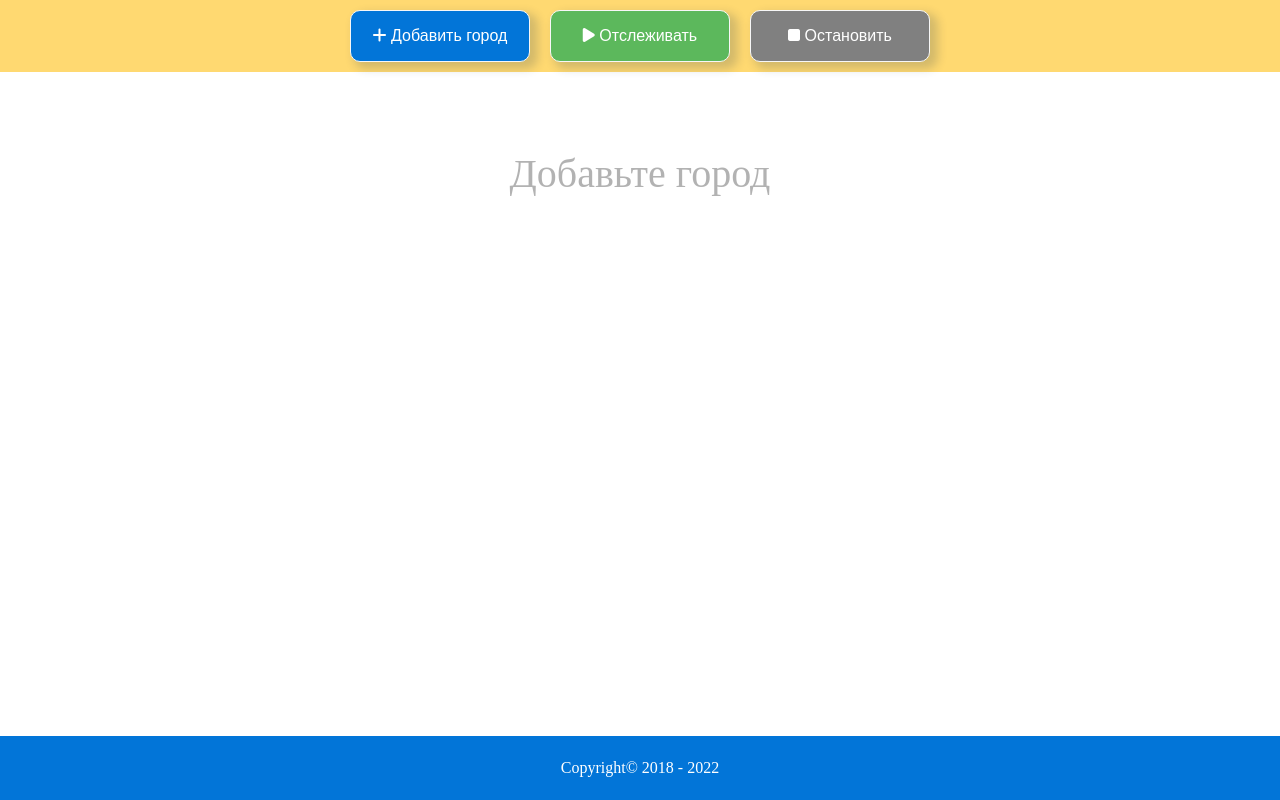
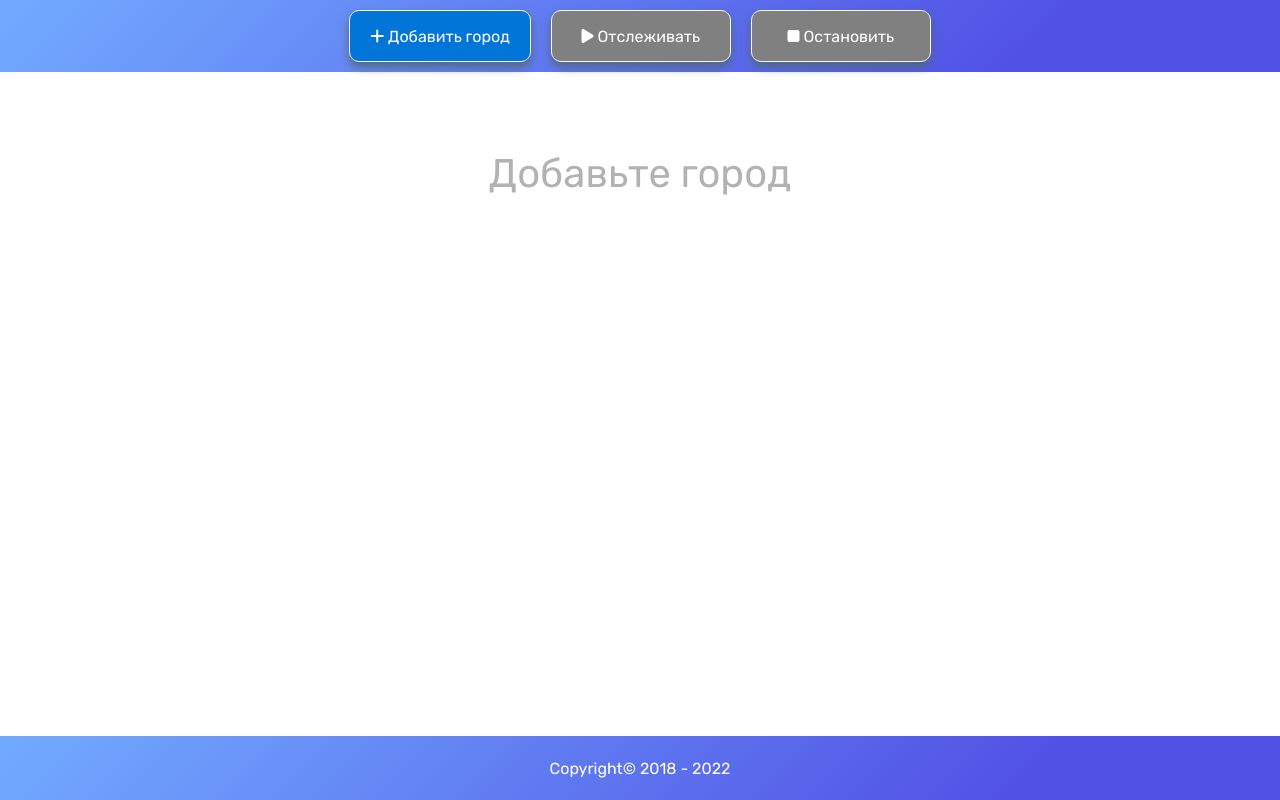
Before and after one commit to dekan006/Weather-app-test, an Angular app: page / in a window 1280 px wide. Built offline with nearby package versions, Linux system fonts and the light colour scheme.

Commit message:
deploy Heroku, UI

```diff
--- a/package.json
+++ b/package.json
@@ -3,10 +3,11 @@
   "version": "0.0.0",
   "scripts": {
     "ng": "ng",
-    "start": "ng serve",
+    "start": "node server.js",
     "build": "ng build",
     "watch": "ng build --watch --configuration development",
-    "test": "ng test"
+    "test": "ng test",
+    "heroku-postbuild": "ng build --prod"
   },
   "private": true,
   "dependencies": {
--- a/src/app/app.component.css
+++ b/src/app/app.component.css
@@ -4,6 +4,9 @@
     justify-content: flex-start;
     height: 100vh;
     width: 100%;
+    background-color: #ffffff;
+
+
 }
 
 .header {
@@ -12,7 +15,7 @@
     flex-direction: row;
     flex-wrap: wrap;
     justify-content: center;
-    background-color: #ffd971;
+    background: linear-gradient( 135deg, #72abff 0%, #5151E5 80%);
     top: 0;
     width: 100%;
     min-height: 9%;
@@ -30,15 +33,19 @@
     border: 1px solid #f7f7f7;
     color: #ffffff;
     font-size: 1rem;
-    -webkit-box-shadow: 6px 5px 10px 2px rgba(34, 60, 80, 0.2);
-    -moz-box-shadow: 6px 5px 10px 2px rgba(34, 60, 80, 0.2);
-    box-shadow: 6px 5px 10px 2px rgba(34, 60, 80, 0.2);
+    box-shadow: 0px 5px 10px #51687e;
+    transition: all 0.3s;
 }
 
 .button:hover {
-    transform: scale(1.1);
+    transform: scale(1.02);
+    box-shadow: 0px 15px 25px -5px #51687e;
     cursor: pointer;
 }
+.button:active {
+    box-shadow: 0px 4px 8px #333f4b;
+    transform: scale(0.98);
+  }
 
 .header__button_add {
     background-color: #0275d8;
@@ -54,11 +61,15 @@
 
 .disabled {
     background-color: #808080;
+    transform: scale(1);
+    cursor: pointer;
 }
 
 .disabled:hover {
     transform: scale(1.0);
     cursor: default;
+    transform: scale(1);
+    box-shadow: 0px 5px 10px #51687e;
 }
 
 .fas .header{
@@ -79,6 +90,7 @@
     right: 0;
     left: 0;
     background: rgba(0, 0, 0, 0.5);
+    z-index: 11;
 }
 
 .body__modal_window {
@@ -94,7 +106,7 @@
     left: 50%;
     top: 20%;
     transform: translate(-50%, 0);
-    z-index: 10;
+    z-index: 12;
 }
 
 .modal_item {
@@ -117,8 +129,18 @@
     font-size: 2rem;
     padding: 10px;
     color: #000000;
+}
 
+.modal__button_close:hover {
+    transform: scale(1.3);
+    cursor: pointer;
+    transition: all 0.3s;
 }
+.modal__button_close:active {
+    transform: scale(0.95);
+    cursor: pointer;
+}
+
 
 .body__content {
     display: flex;
@@ -165,7 +187,7 @@
     display: flex;
     justify-content: center;
     align-items: center;
-    background-color: #0275d8;
+    background: linear-gradient( 135deg, #72abff 0%, #5151E5 80%);
     color: white;
     min-height: 8vh;
 }
--- a/src/app/app.component.html
+++ b/src/app/app.component.html
@@ -1,20 +1,40 @@
 <div class="wrapper">
     <header class="header">
-        <button class="button header__button_add" (click)="showModal=true"><i class="fas fa-plus"></i> Добавить город</button>
-        <button class="button header__button_start" (click)="weatherService.startInterval()"><i class="fas fa-play"></i> Отслеживать</button>
-        <button class="button header__button_stop" [disabled]="!weatherService.intervalRun" [ngClass]={disabled:!weatherService.intervalRun} (click)="weatherService.stopInterval()" > <i class="fas fa-stop"></i> Остановить</button>
+        <button class="button header__button_add"
+                (click)="showModal=true">
+                <i class="fas fa-plus"></i>
+                 Добавить город
+        </button>
+        <button class="button header__button_start"
+                [disabled]="weatherService.cardCities.length === 0"
+                [class.disabled]="weatherService.cardCities.length == 0"
+                (click)="weatherService.startInterval()">
+                <i class="fas fa-play"></i>
+                Отслеживать
+        </button>
+        <button class="button header__button_stop"
+                [disabled]="!weatherService.intervalRun"
+                [ngClass]={disabled:!weatherService.intervalRun}
+                (click)="weatherService.stopInterval()">
+                <i class="fas fa-stop"></i> Остановить
+        </button>
     </header>
 
     <div class="body">
       <div class="body__modal" [ngClass]={display_none:!showModal}>
-        <div class="body__modal_backdrop"></div>
+        <div class="body__modal_backdrop" (click)="showModal=false"></div>
         <div class="body__modal_window">
           <h4 class="modal__title modal_item">Выберите город</h4>
           <ng-select  placeholder="Выберите город" (change)="weatherService.addCardCity($event)">
             <ng-option *ngFor="let city of weatherService.cities" [value]="city">{{city}}</ng-option>
           </ng-select>
-          <button class="button modal__button modal_item" (click)="showModal=false">Закрыть</button>
-          <div class="modal__button_close" (click)="showModal=false"><i class="fas fa-times"></i></div>
+          <button class="button modal__button modal_item"
+                  (click)="showModal=false">Закрыть
+          </button>
+          <div class="modal__button_close"
+                  (click)="showModal=false">
+                  <i class="fas fa-times"></i>
+          </div>
         </div>
       </div>
 
@@ -28,14 +48,22 @@
         </div>
 
         <div class="body__modal" [ngClass]={display_none:!weatherService.showModalDel}>
-          <div class="body__modal_backdrop"></div>
-          <div class="body__modal_window">
-            <h4 class="modal__title modal_item">Действительно хотите удалить город {{weatherService.deleteCity}}?</h4>
+          <div class="body__modal_backdrop" (click)="weatherService.showModalDel=false"></div>
+          <div class="body__modal_window" >
+            <p class="modal__title modal_item">Действительно хотите удалить город {{weatherService.deleteCity}}?</p>
             <div class="modal__button_del_group">
-              <button class="button modal__button modal_item" (click)="weatherService.showModalDel=false">Отменить</button>
-              <button class="button modal__button modal_item button_del" (click)="weatherService.deleteCardCity(weatherService.deleteCity)">Удалить</button>
+              <button class="button modal__button modal_item"
+                      (click)="weatherService.showModalDel=false">
+                      Отменить
+              </button>
+              <button class="button modal__button modal_item button_del"
+                      (click)="weatherService.deleteCardCity(weatherService.deleteCity)">
+                      Удалить
+              </button>
             </div>
-            <div class="modal__button_close" (click)="weatherService.showModalDel=false"><i class="fas fa-times"></i></div>
+            <div class="modal__button_close" (click)="weatherService.showModalDel=false">
+                  <i class="fas fa-times"></i>
+            </div>
           </div>
         </div>
 
--- a/src/app/app.component.ts
+++ b/src/app/app.component.ts
@@ -7,6 +7,7 @@ import { WeatherService } from './service/weather.service';
   selector: 'app-root',
   templateUrl: './app.component.html',
   styleUrls: ['./app.component.css']
+
 })
 export class AppComponent implements OnInit{
   title = 'weather-app-test';
@@ -32,6 +33,4 @@ export class AppComponent implements OnInit{
     }
   }
 
-
-
 }
--- a/src/app/component/card/card.component.css
+++ b/src/app/component/card/card.component.css
@@ -3,10 +3,11 @@
     margin-left: 20px;
     width: 280px;
     background-color: bisque;
-    border-radius: 10px;
+    border-radius: 30px;
     -webkit-box-shadow: 6px 5px 10px 2px rgba(34, 60, 80, 0.2);
     -moz-box-shadow: 6px 5px 10px 2px rgba(34, 60, 80, 0.2);
     box-shadow: 6px 5px 10px 2px rgba(34, 60, 80, 0.2);
+    background: linear-gradient( 135deg, #93beff 0%, #6464ff 80%);
 }
 .card_item{
     font-size: 2rem;
@@ -20,6 +21,7 @@
     justify-content:space-between;
     align-items:center;
     min-height: 270px;
+    padding-top: 10px;
 }
 
 .card__updateData {
@@ -55,20 +57,26 @@
 }
 .card:hover {
     background-color: rgb(250, 184, 104);
-    transform: scale(1.05);
+    transform: scale(1.02);
 }
 .card:hover .card__iconDelete{
     display: inline;
 }
 
 .card__iconDelete:hover {
-    transform: scale(1.2);
+    transform: scale(1.1);
+    cursor: pointer;
+}
+
+.card__iconDelete:active {
+    transform: scale(0.95);
     cursor: pointer;
 }
 
 .card__noData {
     height: 200px;
     font-size: 1.5rem;
+    color: rgb(99, 99, 99);
     display: flex;
     flex-direction: column;
     justify-content:center;
--- a/src/app/component/card/card.component.html
+++ b/src/app/component/card/card.component.html
@@ -12,10 +12,10 @@
 
         <div class="card__noData" *ngIf="!updateData">
             <div class="card__noData_item">
-                Нет данных
+                <p>Нет данных</p>
             </div>
         </div>
 
-        <div class="card__iconDelete" (click)="weatherService.showModalDeleteCity(city)"><i class="fas fa-trash" ></i></div>
+        <div class="card__iconDelete" (click)="weatherService.showDialogDeleteCity(city)"><i class="fas fa-trash" ></i></div>
     </div>
 </div>
--- a/src/app/component/card/card.component.ts
+++ b/src/app/component/card/card.component.ts
@@ -16,12 +16,11 @@ export class CardComponent implements OnInit {
 
   @Input() city: string ='';
 
+
   constructor(
     public weatherService: WeatherService
-  ) { }
-
-  ngOnInit(): void {
-        this.weatherService.interval$.subscribe( res => {
+  ) {
+    this.weatherService.interval$.subscribe( (res: void) => {
       this.weatherService.getWeatherCity(this.city).subscribe( (res: any) => {
           this.temp = this.weatherService.convertKelvinToCelsius(res.main.temp);
           this.humidity = res.main.humidity;
@@ -33,7 +32,7 @@ export class CardComponent implements OnInit {
   })
    }
 
-  deleteCardCity(city: string) {
-    console.log(city);
+  ngOnInit(): void {
+
   }
 }
--- a/src/app/service/weather.service.ts
+++ b/src/app/service/weather.service.ts
@@ -46,7 +46,7 @@ export class WeatherService {
     }
   }
 
-  showModalDeleteCity(city: string) {
+  showDialogDeleteCity(city: string) {
     this.showModalDel = true;
     this.deleteCity = city;
   }
--- a/src/styles.css
+++ b/src/styles.css
@@ -1,6 +1,8 @@
 /* You can add global styles to this file, and also import other style files */
 @import "~@ng-select/ng-select/themes/default.theme.css";
+@import url('https://fonts.googleapis.com/css2?family=Rubik&display=swap');
 * {
     padding: 0;
     margin: 0;
+    font-family: 'Rubik', sans-serif;
 }
```
Also changed, not shown: server.json (added, +15 -0 lines), 1 other file (tests, documents, lock files or other folders). Lines whose indentation alone changed are shown as unchanged.
